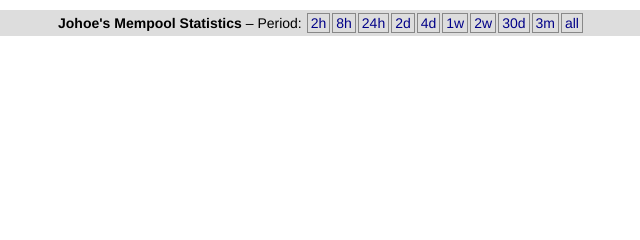
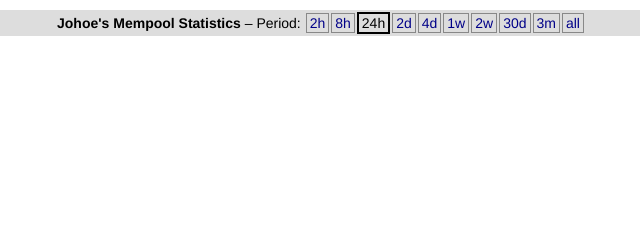
Before and after one commit to jhoenicke/mempool, a plain HTML site: page web/queue/index.html in a window 1280 px wide. Shown: the top 240 px of the page, 319-959 px from the left. Drawn offline with Linux system fonts and the light colour scheme; no server answers.

Commit message:
Added style for selected button

```diff
--- a/web/queue/style.css
+++ b/web/queue/style.css
@@ -15,6 +15,10 @@ a {
     padding-bottom: 1px;
     padding-left: 3px;
     padding-right: 3px;
+}
+.selected {
+    color: #000;
+    border: 2px solid #000;
 }
 .centered {
     text-align: center;
```
